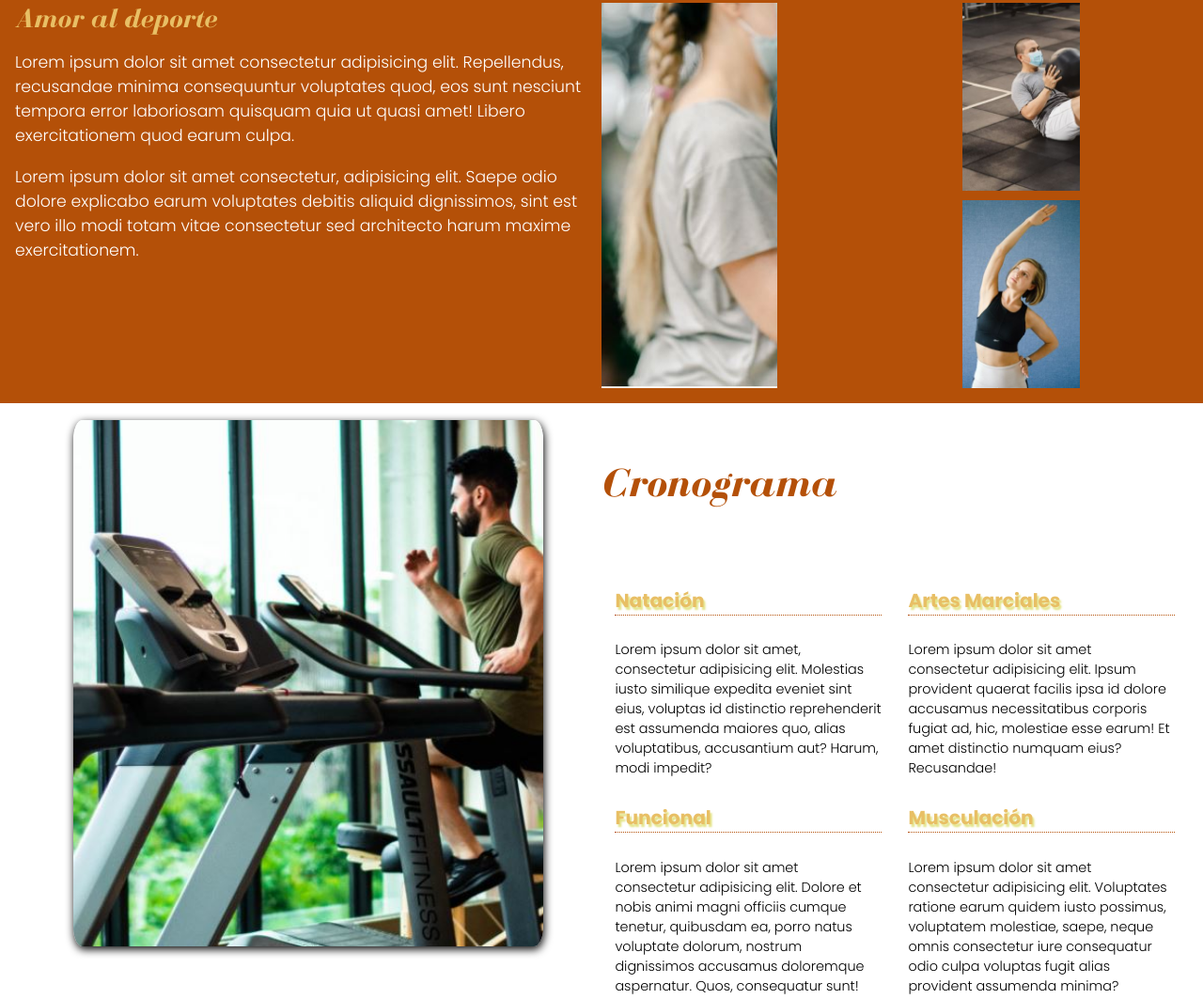
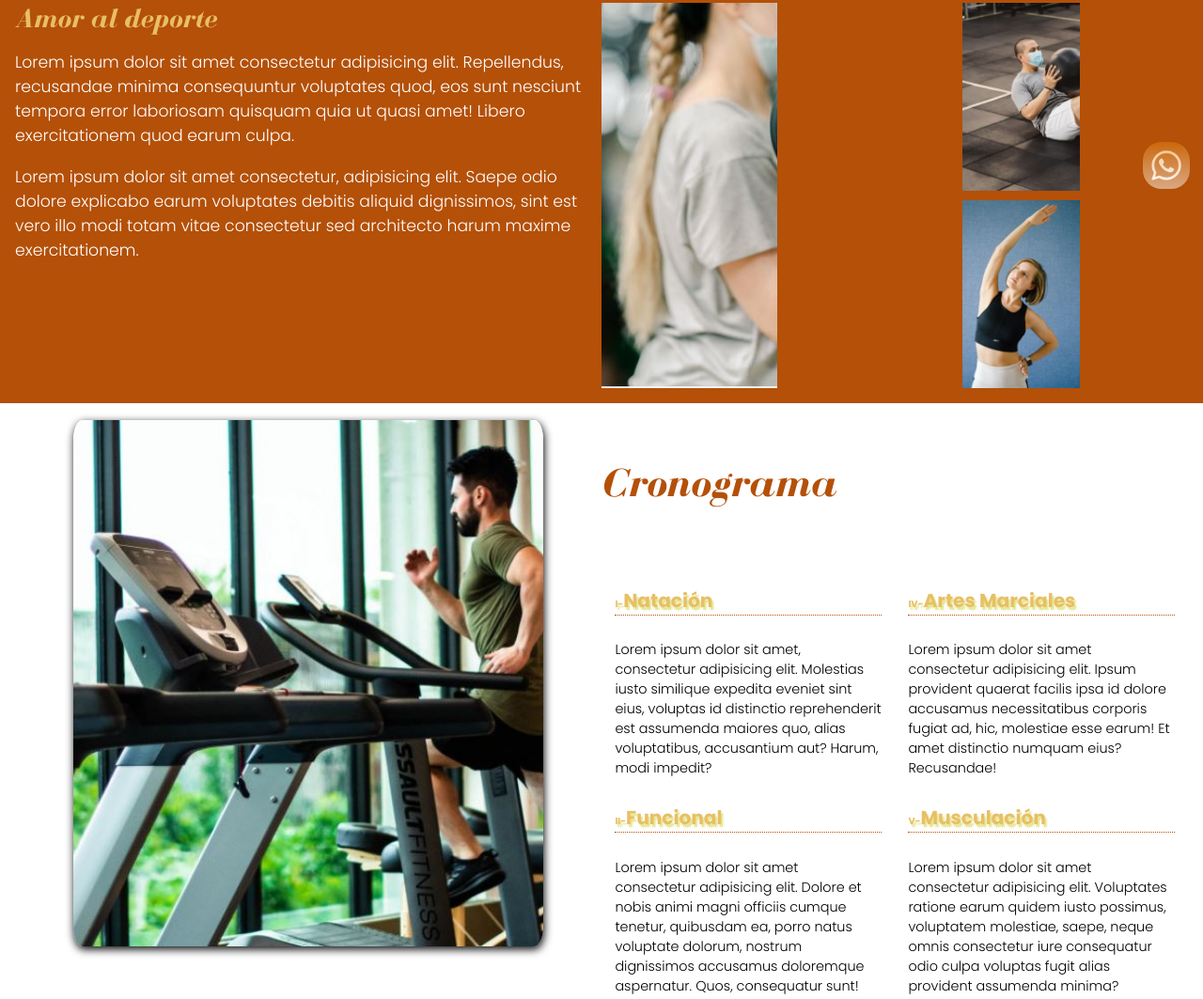
Before and after one commit to TRSalazar/Gimnasio, a plain HTML site: page index.html in a window 1280 px wide. Shown: the part 553-1616 px from the top of the page at 94% size. Drawn offline with Linux system fonts and the light colour scheme; a web font is replaced by a local one.

Commit message:
Etapa 20. Listo

```diff
--- a/css/style.css
+++ b/css/style.css
@@ -15,6 +15,7 @@ body {
   font-size: 90%;
   margin: 0;
   padding: 0;
+  counter-reset: miContador;
 }
 /* ------nav------ */
 nav {
@@ -139,6 +140,12 @@ h4 {
   border-bottom: 1px dotted #b45008;
   text-shadow: 2px 3px 2px rgba(200, 200, 14, 0.5);
 }
+h4::before {
+  counter-increment:miContador;
+  content: counter(miContador, upper-roman) "-";
+  font-variant: small-caps;
+  font-size: 10px;
+}
 h3 {
   font-family: miFuente;
   font-size: 3em;
@@ -167,6 +174,7 @@ footer {
   align-items: center;
 }
 footer ul {
+  list-style: none;
   margin: 0;
   padding: 0;
 }
@@ -174,3 +182,20 @@ footer ul:first-of-type,
 footer p:first-child {
   font-weight: bold;
 }
+
+#chat {
+  position: fixed;
+  left: 95%;
+  top: 88%;
+  background-image: linear-gradient(
+      rgba(226, 127, 14, 0.5),
+      rgba(255, 255, 255, 0.5)
+    ),
+    url(../img/chat.png);
+  background-size: contain;
+  background-repeat: no-repeat;
+  width: 50px;
+  height: 50px;
+  cursor: pointer;
+  border-radius: 20px;
+}
--- a/index.html
+++ b/index.html
@@ -111,5 +111,6 @@
         </ul>
       </footer>
     </main>
+    <div id="chat"></div>
   </body>
 </html>
```
